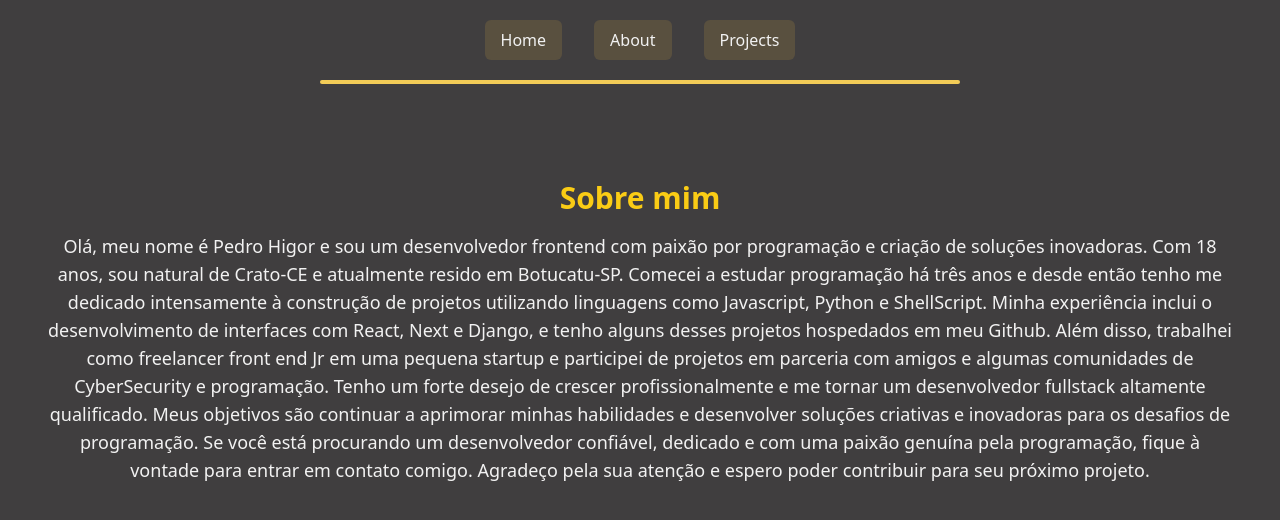
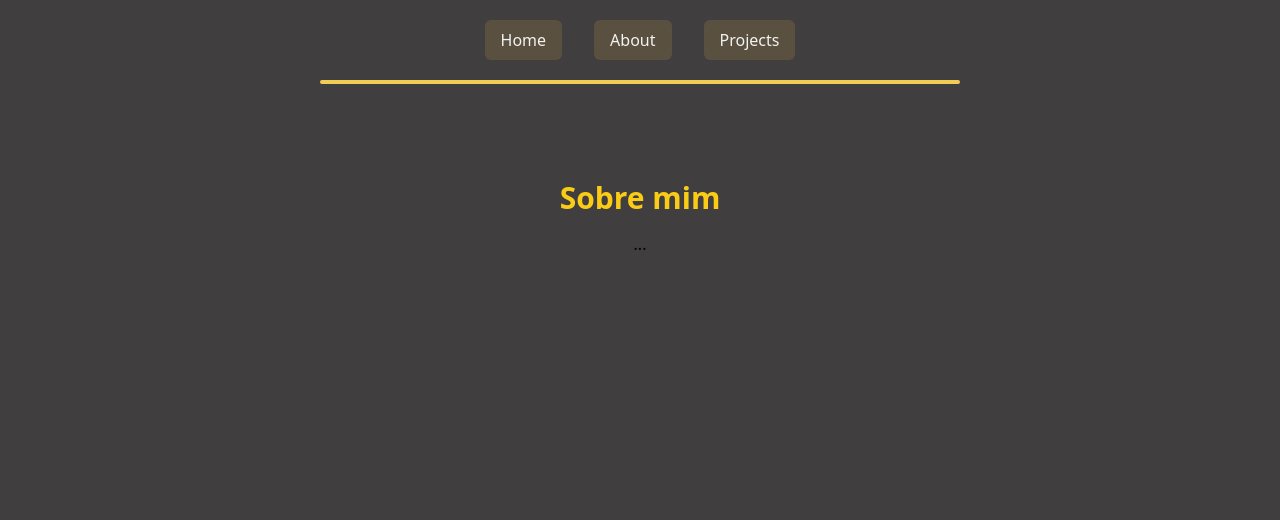
Before and after one commit to higordevv/portifolio, a React (Vite) app: page /about in a window 1280 px wide. Shown: the top 520 px of the page. Built offline with nearby package versions, Linux system fonts and the light colour scheme.

Commit message:
Fix 404 error

```diff
--- a/src/components/navbar/MobileNavbar.tsx
+++ b/src/components/navbar/MobileNavbar.tsx
@@ -23,10 +23,10 @@ function MobileNavbar({ className, ...rest }: MobileNavbarProps) {
           >
             <GrClose color="#F2F2F2" />
           </button>
-          <div className="absolute z-50">
-            <div className="w-screen h-1/5 flex justify-center items-center ">
+          <div className="absolute z-50 ">
+            <div className="w-screen h-screen  md:h-1/5 flex justify-center items-center ">
               <NavLinks
-                className="flex-col gap-11 text-white w-full h-full p-20 items-center bg-background bg-opacity-80"
+                className="flex-col gap-11 text-white w-full h-screen p-20 items-center bg-background bg-opacity-80"
                 onClick={() => setOpen(false)}
               />
             </div>
--- a/src/layout.tsx
+++ b/src/layout.tsx
@@ -10,7 +10,7 @@ export default function Layout() {
 
         <MobileNavbar className="md:hidden" />
       </div>
-      <div className="m-0 p-0 flex flex-col justify-center items-center max-w-screen max-h-screen">
+      <div className="m-0 p-0 flex flex-col justify-center items-center max-w-screen max-h-screen ">
         <Outlet />
       </div>
     </div>
--- a/src/pages/About.tsx
+++ b/src/pages/About.tsx
@@ -7,26 +7,7 @@ function About() {
         <h1 className="text-3xl m-2 md:m-4 font-semibold text-yellow-400">
           Sobre mim
         </h1>
-        <p className="text-ice-100 text-base md:text-lg font-normal">
-          Olá, meu nome é Pedro Higor e sou um desenvolvedor frontend com paixão
-          por programação e criação de soluções inovadoras. Com 18 anos, sou
-          natural de Crato-CE e atualmente resido em Botucatu-SP. Comecei a
-          estudar programação há três anos e desde então tenho me dedicado
-          intensamente à construção de projetos utilizando linguagens como
-          Javascript, Python e ShellScript. Minha experiência inclui o
-          desenvolvimento de interfaces com React, Next e Django, e tenho alguns
-          desses projetos hospedados em meu Github. Além disso, trabalhei como
-          freelancer front end Jr em uma pequena startup e participei de
-          projetos em parceria com amigos e algumas comunidades de CyberSecurity
-          e programação. Tenho um forte desejo de crescer profissionalmente e me
-          tornar um desenvolvedor fullstack altamente qualificado. Meus
-          objetivos são continuar a aprimorar minhas habilidades e desenvolver
-          soluções criativas e inovadoras para os desafios de programação. Se
-          você está procurando um desenvolvedor confiável, dedicado e com uma
-          paixão genuína pela programação, fique à vontade para entrar em
-          contato comigo. Agradeço pela sua atenção e espero poder contribuir
-          para seu próximo projeto.
-        </p>
+        <h2>...</h2>
       </div>
     </main>
   );
--- a/src/pages/NoMatch.tsx
+++ b/src/pages/NoMatch.tsx
@@ -1,14 +1,15 @@
 import React from "react";
-
+import Manoel from "../assets/manoel_404.webp";
 function NoMatch() {
   return (
-    <div className="flex flex-col items-center m-auto">
-      <h1 className="text-3xl md:text-5xl p-8 text-ice-100">
+    <div className="flex flex-col items-center m-auto text-center max-h-screen max-w-screen">
+      <h1 className="text-3xl md:text-5xl p-4 md:p-8 text-ice-100">
         Pagina não encontrada
       </h1>
-      <h2 className="text-2xl md:text-4xl font-semibold p-8 text-yellow-300">
+      <h2 className="text-2xl md:text-4xl font-semibold p-4 md:p-8 text-yellow-300">
         404
       </h2>
+      <img src={Manoel} alt="test" className="rounded-full" />
     </div>
   );
 }
```
Also changed, not shown: src/assets/manoel_404.webp (added).
